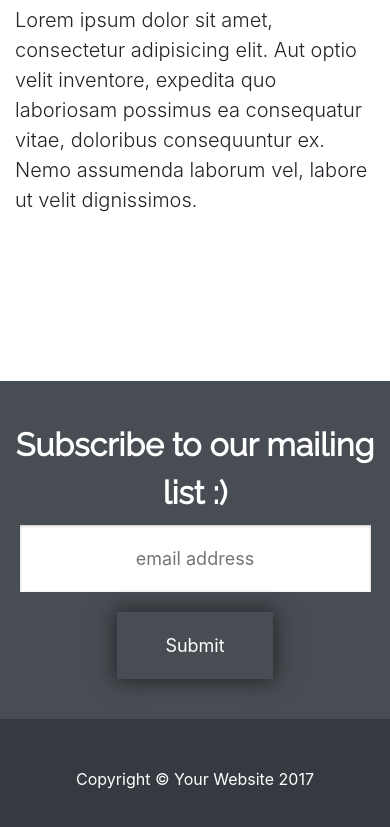
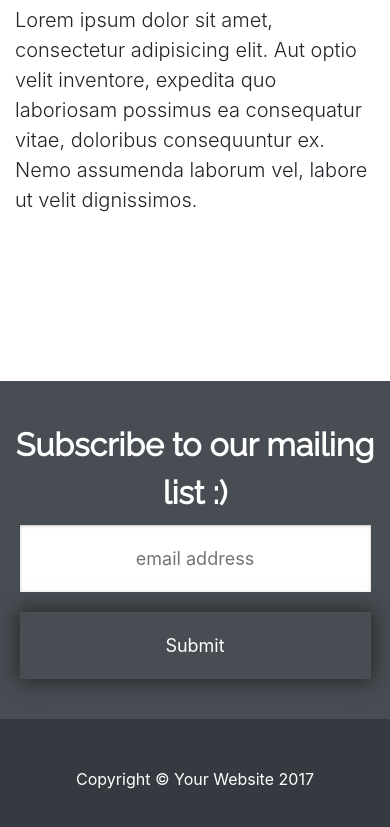
Before and after one commit to ParallelNT/syriac.github.io, a website with bundled scripts: page index.html in a window 390 px wide. Shown: the part 2011-2838 px from the top of the page. Built offline with nearby package versions, Linux system fonts and the light colour scheme.

Commit message:
oppsy
button fix

```diff
--- a/css/style.css
+++ b/css/style.css
@@ -49,6 +49,7 @@ input[type="email"] {
 	}
 }
 
+
 input[type="submit"] {
   display:block;
   width:40%;
@@ -81,6 +82,11 @@ input[type="submit"]:hover{
     border-radius: 30px;
 	background:#2ECC71;
 }
+@media (max-width: 992px) {
+	input[type="submit"] {
+	  width: 90%;
+	}
+}
 
 /*END OF EMAIL SUBMIT*/
 
```
